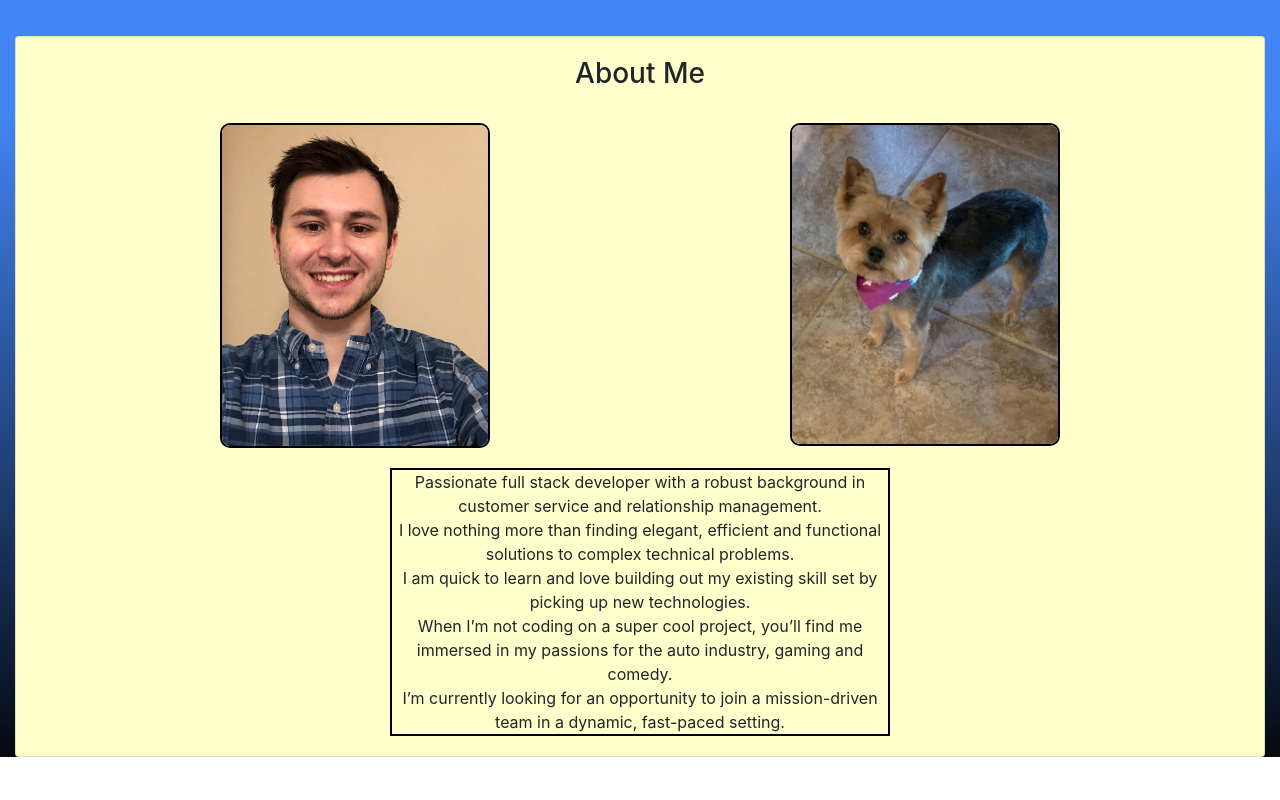
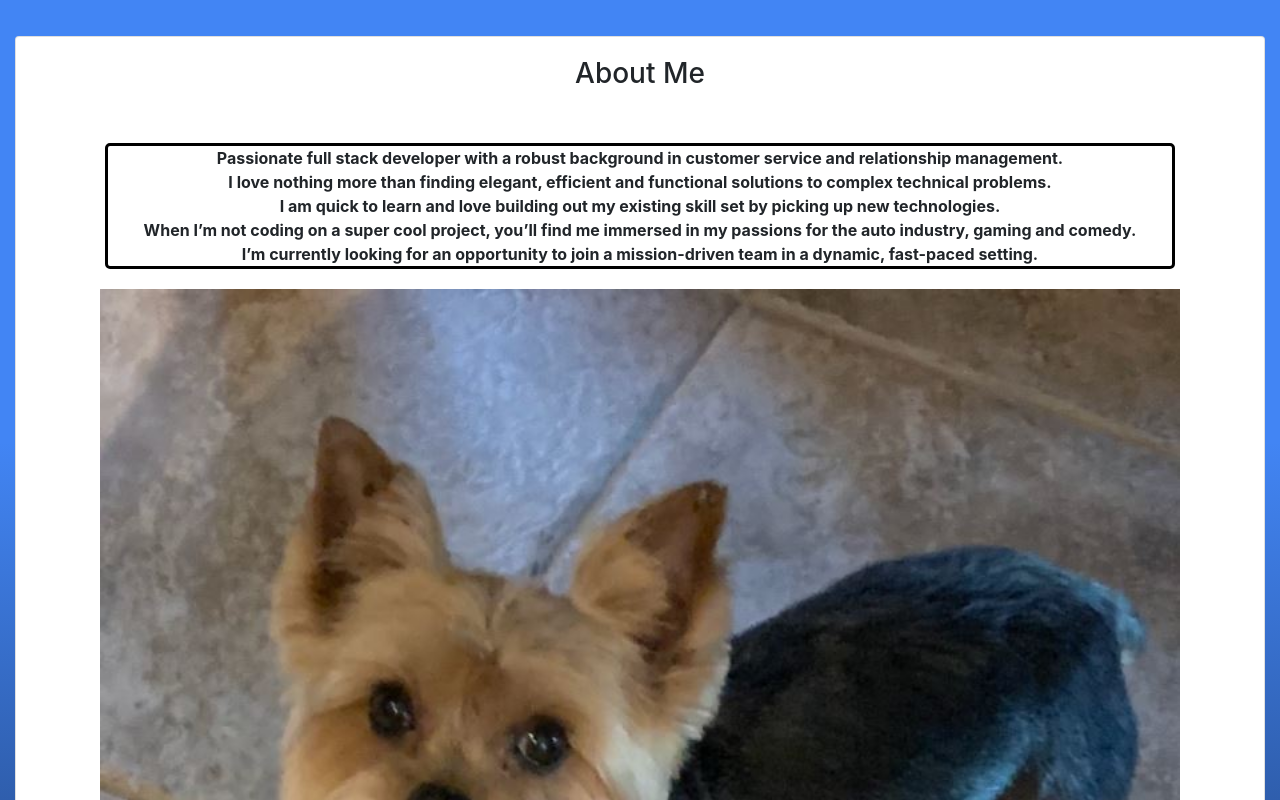
Before and after one commit to blakebonasera/blakebonasera.github.io, a React (Create React App) app: page / in a window 1280 px wide. Shown: the part 320-1120 px from the top of the page. Before the commit the page ends 1077 px from the top, so only its background shows below. Built offline with nearby package versions, Linux system fonts and the light colour scheme.

Commit message:
carousel working now just need better images

```diff
--- a/package.json
+++ b/package.json
@@ -8,8 +8,10 @@
     "@testing-library/jest-dom": "^5.11.4",
     "@testing-library/react": "^11.1.0",
     "@testing-library/user-event": "^12.1.10",
+    "boostrap": "^2.0.0",
     "bootstrap": "^4.6.0",
     "react": "^17.0.1",
+    "react-bootstrap": "^1.5.0",
     "react-dom": "^17.0.1",
     "react-scripts": "4.0.2",
     "reactstrap": "^8.9.0",
--- /dev/null
+++ b/src/components/AboutCarousel.js
@@ -0,0 +1,45 @@
+import React, { Component } from 'react';
+import Me from '../me.jpeg';
+import Nala from '../Nala.JPG';
+import cda from '../Cda.jpg';
+import Carousel from 'react-bootstrap/Carousel'
+
+export class AboutCarousel extends Component {
+  render() {
+
+    return(
+        <div>
+          <div className="container-fluid">
+            <Carousel>
+              <Carousel.Item >
+                <img style={{'height':'75%'}}
+                className='d-block w-100'
+                src={Me} />
+                <Carousel.Caption>
+                  <h3>Photo of myself</h3>
+                </Carousel.Caption>
+              </Carousel.Item>
+              <Carousel.Item >
+                <img
+                className='d-block w-100'
+                src={Nala} />
+                <Carousel.Caption>
+                  <h3>My dog Nala</h3>
+                </Carousel.Caption>
+              </Carousel.Item>
+              <Carousel.Item >
+                <img
+                className='d-block w-100'
+                src={cda} />
+                <Carousel.Caption>
+                  <h3>My hometown Coeur d' Alene, Idaho</h3>
+                </Carousel.Caption>
+              </Carousel.Item>
+            </Carousel>
+          </div>
+        </div>
+    )
+  }
+}
+
+export default AboutCarousel;
--- a/src/components/NavBar.js
+++ b/src/components/NavBar.js
@@ -27,7 +27,7 @@ const Navigation = (props) => {
         <Container>
             <Row>
                 <Col sm="12" md={{ size: 6, offset: 0 }}>
-                    <Navbar fluid color="mute" dark expand="md">
+                    <Navbar fluid  color='mute' dark expand="md">
                         <NavbarBrand href="/">BB</NavbarBrand>
                         <NavbarToggler onClick={toggle} />
                         <Collapse isOpen={isOpen} navbar>
@@ -49,19 +49,19 @@ const Navigation = (props) => {
                                     <DropdownToggle nav caret>
                                         Projects
                                     </DropdownToggle>
-                                    <DropdownMenu className="Menu" right>
+                                    <DropdownMenu right>
                                         <DropdownItem>
                                             <Link to="/4sale">4 Sale</Link>
                                         </DropdownItem>
                                         <DropdownItem>
-                                            <NavLink to="/apt">
+                                            <Link to="/apt">
                                                 Apartment Connect
-                                            </NavLink>
+                                            </Link>
                                         </DropdownItem>
                                         <DropdownItem>
-                                            <NavLink to="/movie">
+                                            <Link to="/movie">
                                                 Favorite Movies App
-                                            </NavLink>
+                                            </Link>
                                         </DropdownItem>
                                     </DropdownMenu>
                                 </UncontrolledDropdown>
--- a/src/views/AboutMe.js
+++ b/src/views/AboutMe.js
@@ -8,67 +8,56 @@ import {
     Row,
     Col,
 } from "reactstrap";
+import AboutCarousel from "../components/AboutCarousel";
 import Me from "../me.jpeg";
 import Nala from "../Nala.JPG";
+import Cda from "../Cda.jpg";
 
 const AboutMe = (props) => {
     return (
         <Container fluid>
-            <Card className='card' style={{ backgroundColor: "#ffffcc" }}>
+            <Card className="card">
                 <CardBody>
                     <CardTitle tag="h3">About Me</CardTitle>
                 </CardBody>
                 <Container>
                     <Row>
-                        <Col sm="6">
-                            <img
-                                style={{
-                                    border: "2px black solid",
-                                    margin: "0px auto",
-                                    borderRadius: "10px",
-                                }}
-                                width="50%"
-                                src={Me}
-                                alt="Image of myself"
-                            />
-                        </Col>
-                        <Col sm="6">
-                            <img
-                                style={{
-                                    border: "2px black solid",
-                                    margin: "0px auto",
-                                    borderRadius: "10px",
-                                }}
-                                width="50%"
-                                src={Nala}
-                                alt="Image of Nala"
-                            />
+                        <Col sm="12" md={{ size: 12, offset: 0 }}>
+                            <CardBody>
+                                <CardText
+                                    style={{
+                                        border: "3px black solid",
+                                        borderRadius: "5px",
+                                    }}
+                                >
+                                    <strong>
+                                        Passionate full stack developer with a
+                                        robust background in customer service
+                                        and relationship management. <br />
+                                        I love nothing more than finding
+                                        elegant, efficient and functional
+                                        solutions to complex technical problems.
+                                        <br />
+                                        I am quick to learn and love building
+                                        out my existing skill set by picking up
+                                        new technologies. <br />
+                                        When I’m not coding on a super cool
+                                        project, you’ll find me immersed in my
+                                        passions for the auto industry, gaming
+                                        and comedy. <br />
+                                        I’m currently looking for an opportunity
+                                        to join a mission-driven team in a
+                                        dynamic, fast-paced setting.
+                                    </strong>
+                                </CardText>
+                            </CardBody>
                         </Col>
                     </Row>
                 </Container>
                 <Container>
                     <Row>
-                        <Col sm="12" md={{ size: 6, offset: 3 }}>
-                            <CardBody>
-                                <CardText style={{ border: "2px black solid" }}>
-                                    Passionate full stack developer with a
-                                    robust background in customer service and
-                                    relationship management. <br />
-                                    I love nothing more than finding elegant,
-                                    efficient and functional solutions to
-                                    complex technical problems.
-                                    <br />
-                                    I am quick to learn and love building out my
-                                    existing skill set by picking up new
-                                    technologies. <br />
-                                    When I’m not coding on a super cool project,
-                                    you’ll find me immersed in my passions for
-                                    the auto industry, gaming and comedy. <br />
-                                    I’m currently looking for an opportunity to
-                                    join a mission-driven team in a dynamic,
-                                    fast-paced setting.
-                                </CardText>
-                            </CardBody>
+                        <Col sm="12" md={{ size: 12, offset: 0 }}>
+                            <AboutCarousel />
                         </Col>
                     </Row>
                 </Container>
--- a/src/views/Resume.js
+++ b/src/views/Resume.js
@@ -1,6 +1,6 @@
 import React from "react";
 import '../App.css';
-
+import ResumeImg from '../resumePic.png';
 import ResumePic from "../resume.JPG";
 import { Link } from "@reach/router";
 import {
```
Also changed, not shown: src/Cda.jpg (added), 1 other file (tests, documents, lock files or other folders).
